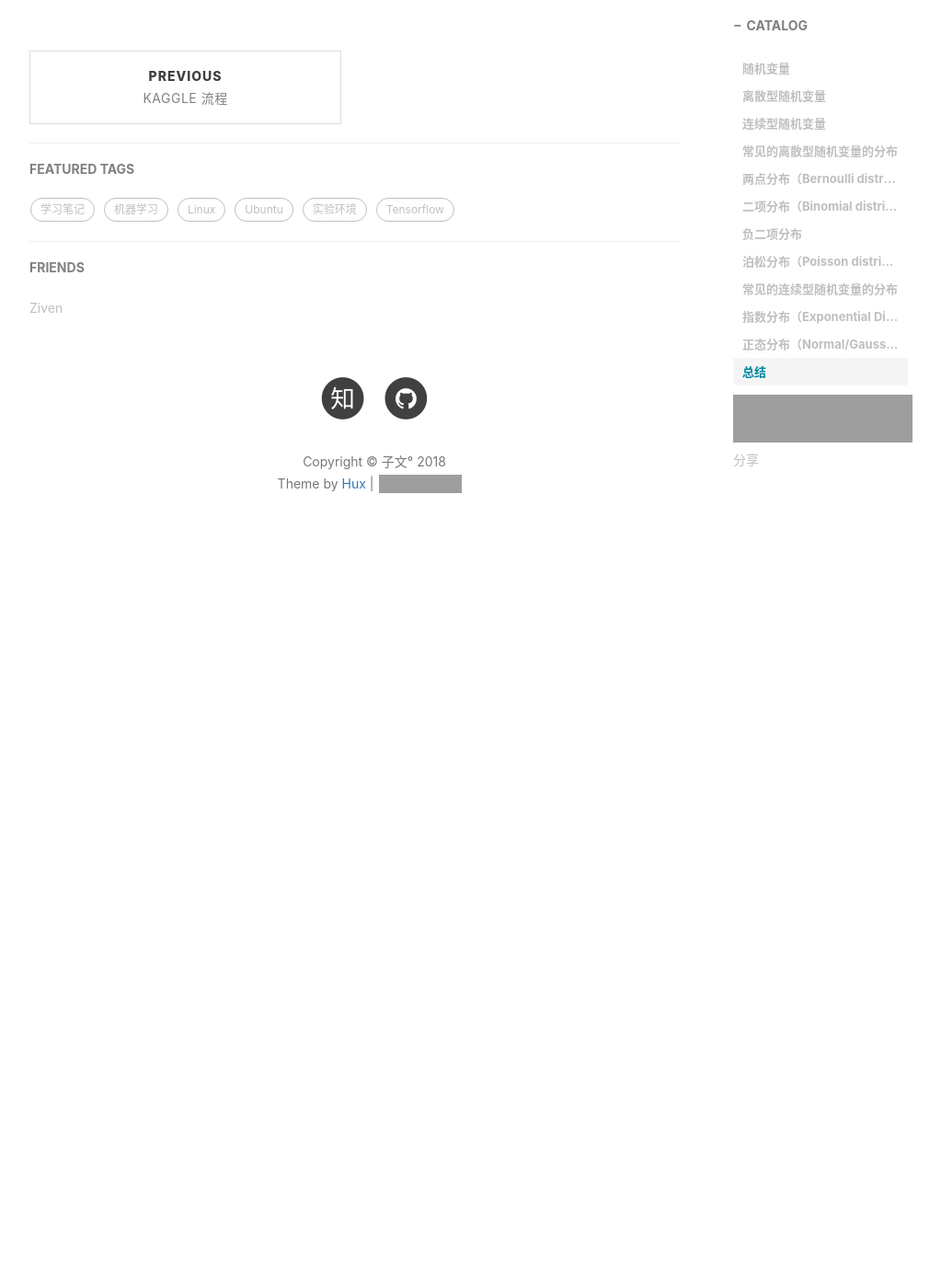
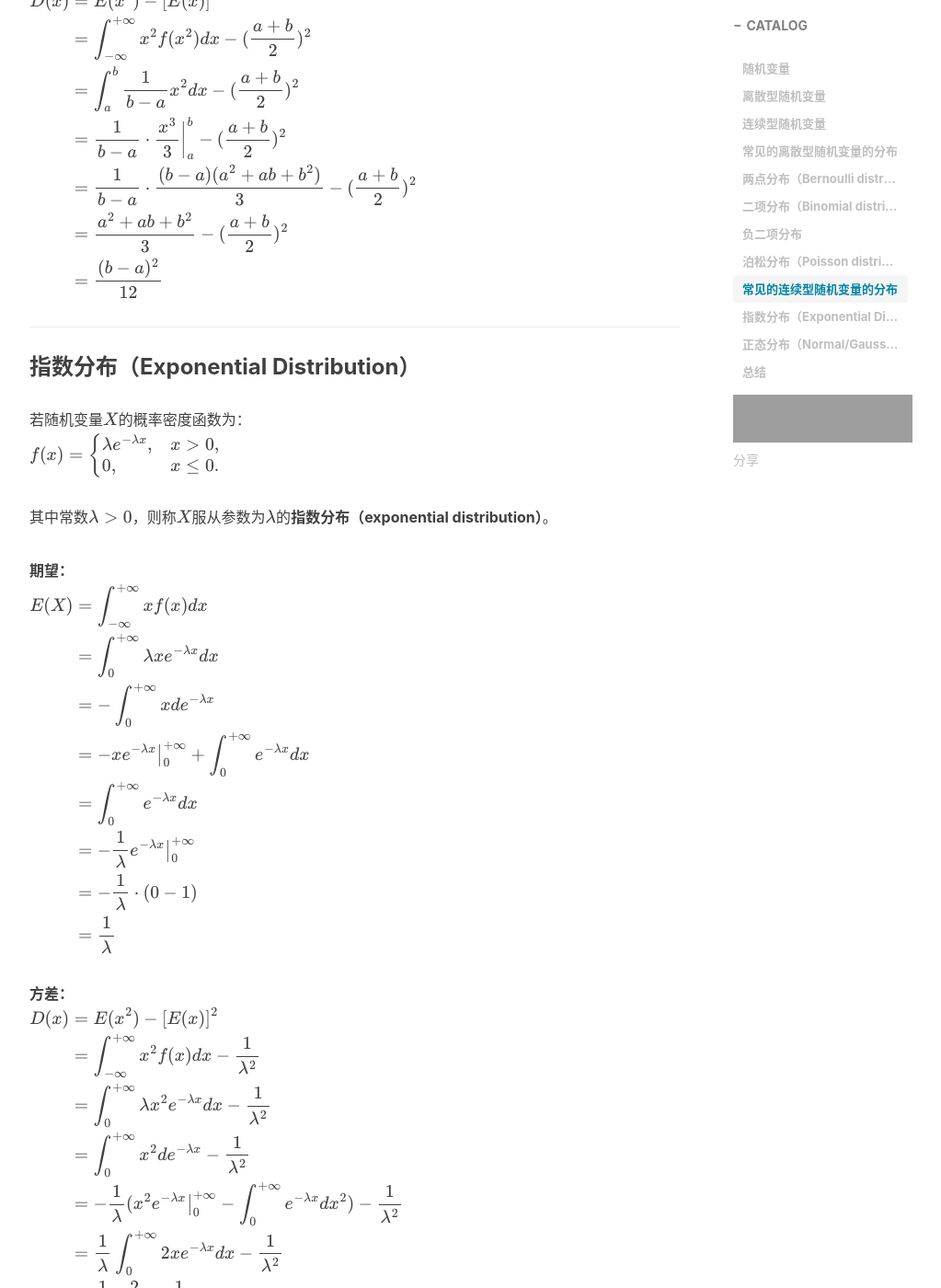
Before and after one commit to zivenyang/zivenyang.github.io, a Jekyll site: the page built from _posts/2018-06-26-distribution.md, in a window 1280 px wide and 1400 px high, scrolled down 8996 px, cut to the strip 0-1400 px from the top of the window. Shown: the whole strip at 92% size, without its empty margins (233-1256 px from the left). Built offline with Jekyll 4.4.1, drawn with Linux system fonts in a browser that asks for light colours; nearby versions of some CDN libraries; formulas are drawn with MathJax 3; comment, search, counter and statistics services are not loaded; before the commit the page ends 9626 px from its top, so only the background shows below that; some of the changed text lies outside the part shown; grey boxes are pictures that could not be loaded.

Commit message:
distribution

```diff
--- a/_posts/2018-06-26-distribution.md
+++ b/_posts/2018-06-26-distribution.md
@@ -405,15 +405,92 @@ $$
 
 ###均匀分布（Uniform Distribution）
 
+若随机变量$$X$$满足的概率密度函数为：
+$$
+\begin{align}
+f(x)=F'(x)=
+\begin{cases}
+\frac{1}{b-a},&a\lt x\lt b,\\
+0,&\text{其他.}
+\end{cases}
+\end{align}
+$$
 
+
+则称$$X$$在$$(a,b)$$上服从**均匀分布(uniform distribution)**，记为$$X\sim U(a, b)$$ 。
+
+**期望：**
+$$
+\begin{align}
+E(X) &= \int_{-\infty}^{+\infty}xf(x)dx\\
+&=\int_{a}^{b}\frac{1}{b-a}xdx\\
+&=\frac{1}{b-a}\cdot \frac{x^2}{2}\bigg| _{a}^{b}\\
+&=\frac{1}{b-a}\cdot \frac{(b-a)(b+a)}{2}\\
+&=\frac{a+b}{2}
+\end{align}
+$$
+
+
+**方差：**
+$$
+\begin{align}
+D(x)&=E(x^2)-[E(x)]^2\\
+&= \int_{-\infty}^{+\infty}x^2f(x^2)dx-(\frac{a+b}{2})^2\\
+&=\int_{a}^{b}\frac{1}{b-a}x^2dx-(\frac{a+b}{2})^2\\
+&=\frac{1}{b-a}\cdot \frac{x^3}{3}\bigg| _{a}^{b}-(\frac{a+b}{2})^2\\
+&=\frac{1}{b-a}\cdot \frac{(b-a)(a^2+ab+b^2)}{3}-(\frac{a+b}{2})^2\\
+&=\frac{a^2+ab+b^2}{3}-(\frac{a+b}{2})^2\\
+&=\frac{(b-a)^2}{12}
+\end{align}
+$$
 
 *****
 
+### 指数分布（Exponential Distribution）
+
+若随机变量$$X$$的概率密度函数为：
+$$
+\begin{align}
+f(x)=
+\begin{cases}
+\lambda e^{-\lambda x},&x\gt0,\\
+0, &x\le 0.
+\end{cases}
+\end{align}
+$$
 
 
-### 指数分布（Exponential Distribution）
+
+其中常数$$\lambda\gt 0$$，则称$$X$$服从参数为$$\lambda$$的**指数分布（exponential distribution）**。
+
+**期望：**
+$$
+\begin{align}
+E(X) &= \int_{-\infty}^{+\infty}xf(x)dx\\
+&=\int_0^{+\infty}\lambda xe^{-\lambda x}dx\\
+&=-\int_0^{+\infty}xde^{-\lambda x}\\
+&=-xe^{-\lambda x}\big|_0^{+\infty}+\int_0^{+\infty}e^{-\lambda x}dx\\
+&=\int_0^{+\infty}e^{-\lambda x}dx\\
+&=-\frac{1}{\lambda}e^{-\lambda x}\big|_0^{+\infty}\\
+&=-\frac{1}{\lambda}\cdot(0-1)\\
+&=\frac{1}{\lambda}
+\end{align}
+$$
 
 
+**方差：**
+$$
+\begin{align}
+D(x)&=E(x^2)-[E(x)]^2\\
+&= \int_{-\infty}^{+\infty}x^2f(x)dx-\frac{1}{\lambda ^2}\\
+&=\int_0^{+\infty}\lambda x^2 e^{-\lambda x}dx-\frac{1}{\lambda ^2}\\
+&=\int_0^{+\infty}x^2de^{-\lambda x}-\frac{1}{\lambda ^2}\\
+&=-\frac{1}{\lambda}(x^2e^{-\lambda x}\big|_0^{+\infty}-\int_0^{+\infty}e^{-\lambda x}dx^2)-\frac{1}{\lambda ^2}\\
+&=\frac{1}{\lambda}\int_0^{+\infty}2xe^{-\lambda x}dx-\frac{1}{\lambda ^2}\\
+&=\frac{1}{\lambda}\cdot \frac{2}{\lambda}-\frac{1}{\lambda ^2}\\
+&=\frac{1}{\lambda ^2}
+\end{align}
+$$
 
 *****
 
```
